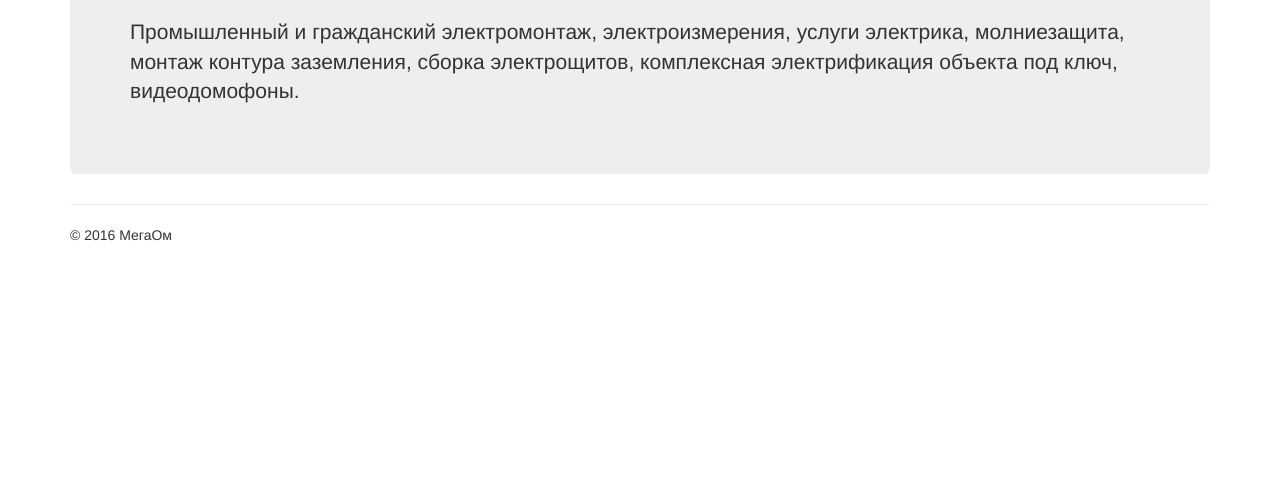
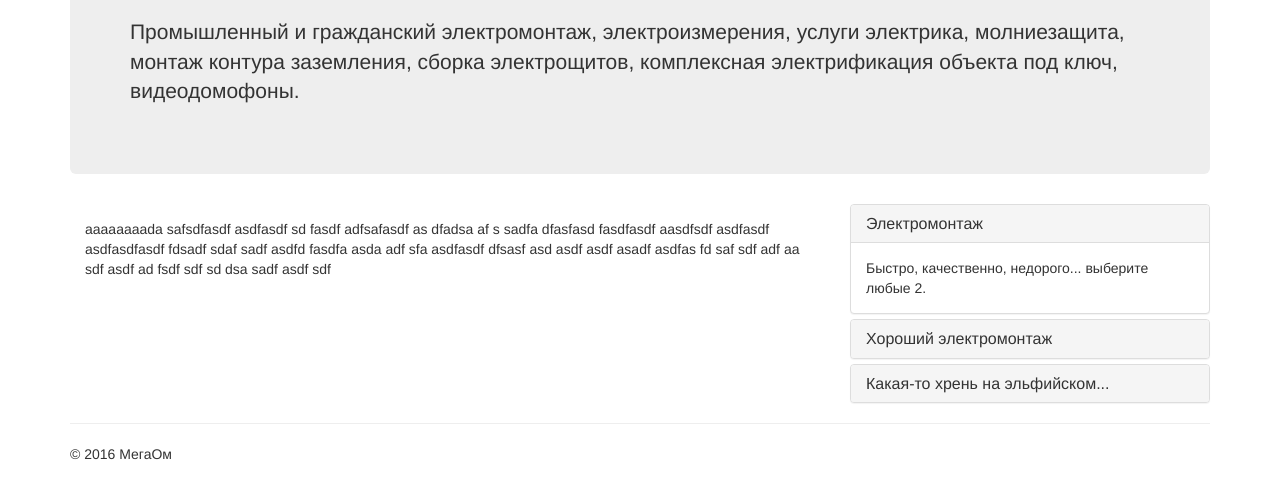
Before and after one commit to megaom66/megaom66.github.io, a plain HTML site: page index.htm in a window 1280 px wide. Shown: the part 223-722 px from the top of the page. Drawn offline with Linux system fonts and the light colour scheme; a script that the page names is missing.

Commit message:
аккордион с услугами

```diff
--- a/index.htm
+++ b/index.htm
@@ -38,6 +38,7 @@
                 -->
         </div>
     </div>
+
     <div class="container body-content">
 
 
@@ -50,6 +51,65 @@
 заземления, сборка электрощитов, комплексная электрификация объекта под
 ключ, видеодомофоны.</p>
 </div>
+
+<div class="row">
+    <div class="col-md-8">
+        <div class="panel-body">
+            aaaaaaaada safsdfasdf asdfasdf sd fasdf adfsafasdf as dfadsa af s
+            sadfa dfasfasd fasdfasdf aasdfsdf asdfasdf asdfasdfasdf fdsadf sdaf
+            sadf asdfd fasdfa asda adf sfa asdfasdf dfsasf asd asdf asdf asadf asdfas fd saf sdf adf aa
+            sdf asdf ad fsdf sdf sd dsa sadf asdf sdf
+        </div>
+    </div>
+    <div class="panel-group col-md-4" id="accordion">
+        <div class="panel panel-default">
+            <div class="panel-heading">
+                <h4 class="panel-title">
+                    <a class="" data-toggle="collapse" data-parent="#accordion" href="#collapse1">
+                        Электромонтаж
+                    </a>
+                </h4>
+            </div>
+            <div style="height: auto;" id="collapse1" class="panel-collapse in">
+                <div class="panel-body">
+                    Быстро, качественно, недорого... выберите любые 2.
+                </div>
+            </div>
+        </div>
+        <div class="panel panel-default">
+            <div class="panel-heading">
+                <h4 class="panel-title">
+                    <a class="collapsed" data-toggle="collapse" data-parent="#accordion" href="#collapse2">
+                        Хороший электромонтаж
+                    </a>
+                </h4>
+            </div>
+            <div style="height: 0px;" id="collapse2" class="panel-collapse collapse">
+                <div class="panel-body">
+                    Lorem ipsum dolor sit amet, consectetur adipisicing elit,
+                    sed do eiusmod tempor incididunt ut labore et dolore magna aliqua. Ut enim ad
+                    minim veniam, quis nostrud exercitation ullamco laboris nisi ut aliquip ex ea
+                    commodo consequat.
+                </div>
+            </div>
+        </div>
+        <div class="panel panel-default">
+            <div class="panel-heading">
+                <h4 class="panel-title">
+                    <a class="collapsed" data-toggle="collapse" data-parent="#accordion" href="#collapse3">
+                        Какая-то хрень на эльфийском...
+                    </a>
+                </h4>
+            </div>
+            <div style="height: 0px;" id="collapse3" class="panel-collapse collapse">
+                <div class="panel-body">
+                    Galadriel: I amar prestar aen, han mathon ne nen, han mathon ne chae a han noston ne 'wilith.
+                </div>
+            </div>
+        </div>
+    </div>
+</div>
+
 
 
         <hr>
@@ -67,7 +127,7 @@
 
 <!-- Visual Studio Browser Link -->
 <script type="application/json" id="__browserLink_initializationData">
-    {"appName":"Firefox","requestId":"ccc4068fe59a49e0a01ad98a1077501f"}
+    {"appName":"Firefox","requestId":"ae415f7093ec4be08104aaccd46ca5b3"}
 </script>
 <script type="text/javascript" src="Home%20Page_files/browserLink" async="async"></script>
 <!-- End Browser Link -->
```
Also changed, not shown: 1 other file.
